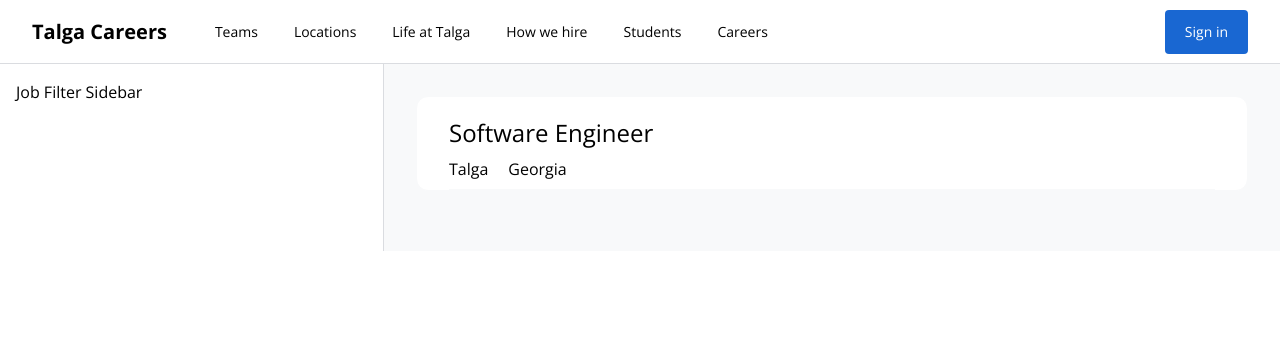
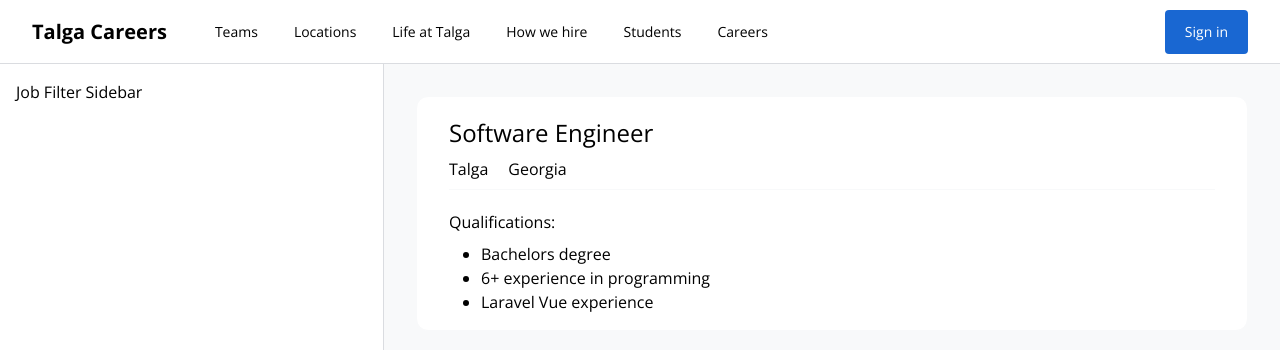
Before and after one commit to chaiqou/Talga-Careers, a Vue app: page /job-results in a window 1280 px wide. Shown: the top 350 px of the page. Built offline with nearby package versions, Linux system fonts and the light colour scheme.

Commit message:
chore: divide job listings file

```diff
--- /dev/null
+++ b/src/components/jobresults/JobListing.vue
@@ -0,0 +1,33 @@
+<template>
+  <li class="mb-7">
+    <router-link
+      to="/job-results/1"
+      class="block mx-auto bg-white border border-solid border-talga-gray-2 rounded-xl hover:shadow-xl hover:shadow-gray-200"
+    >
+      <div class="pt-5 pb-2 mx-8 border-b border-solid border-talga-gray-2">
+        <h2 class="mb-2 text-2xl">Software Engineer</h2>
+
+        <div class="flex flex-row align-middle">
+          <div class="mr-5">
+            <span>Talga</span>
+          </div>
+          <div>
+            <span>Georgia</span>
+          </div>
+        </div>
+      </div>
+      <div class="px-8 py-4">
+        <div>
+          <h3 class="mt-1 mb-2">Qualifications:</h3>
+          <div>
+            <ul class="pl-8 list-disc">
+              <li>Bachelors degree</li>
+              <li>6+ experience in programming</li>
+              <li>Laravel Vue experience</li>
+            </ul>
+          </div>
+        </div>
+      </div>
+    </router-link>
+  </li>
+</template>
--- a/src/components/jobresults/JobListings.vue
+++ b/src/components/jobresults/JobListings.vue
@@ -1,27 +1,11 @@
 <template>
   <div class="flex-auto p-8 bg-talga-gray-2">
     <ol>
-      <li class="mb-7">
-        <router-link
-          to="/job-results/1"
-          class="block mx-auto bg-white border border-solid border-talga-gray-2 rounded-xl hover:shadow-xl hover:shadow-gray-200"
-        >
-          <div class="pt-5 pb-2 mx-8 border-b border-solid border-talga-gray-2">
-            <h2 class="mb-2 text-2xl">Software Engineer</h2>
-
-            <div class="flex flex-row align-middle">
-              <div class="mr-5">
-                <span>Talga</span>
-              </div>
-              <div>
-                <span>Georgia</span>
-              </div>
-            </div>
-          </div>
-        </router-link>
-      </li>
+      <JobListing />
     </ol>
   </div>
 </template>
 
-<script setup></script>
+<script setup>
+import JobListing from "./JobListing.vue";
+</script>
```
